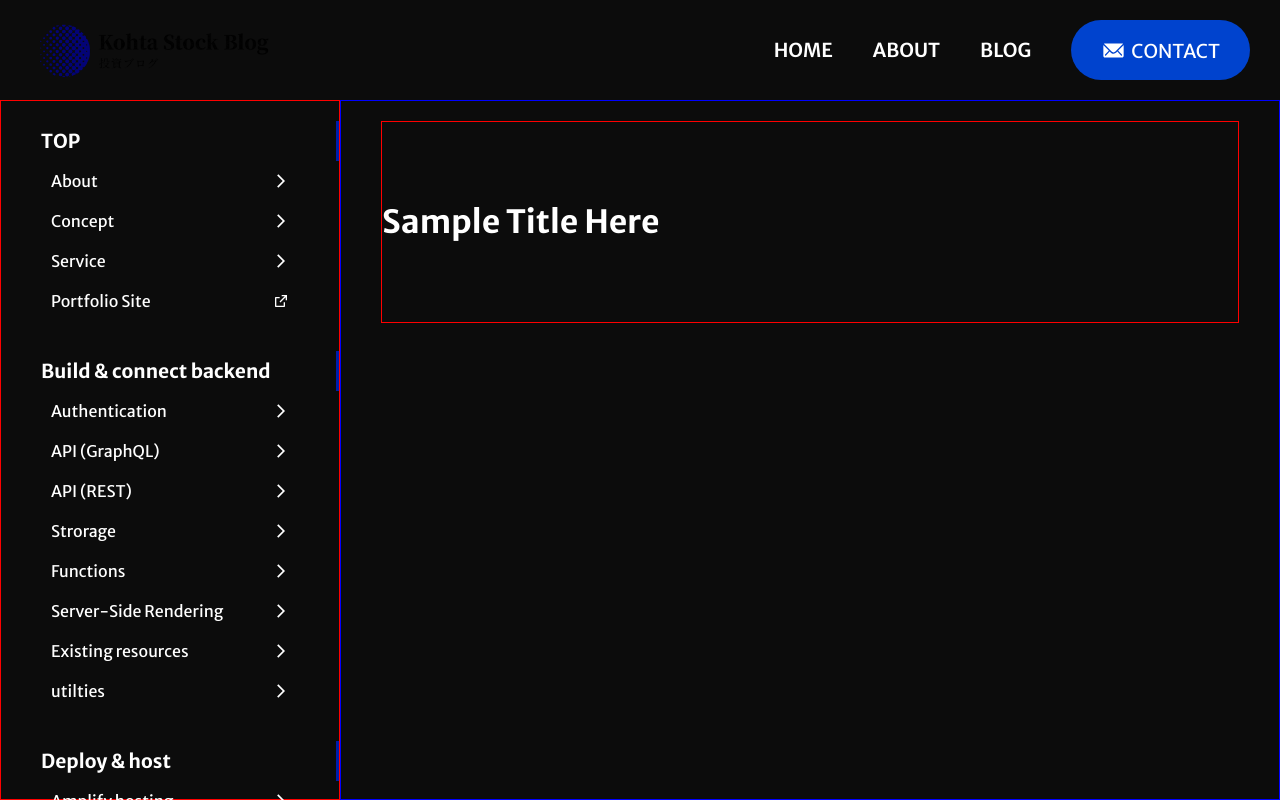
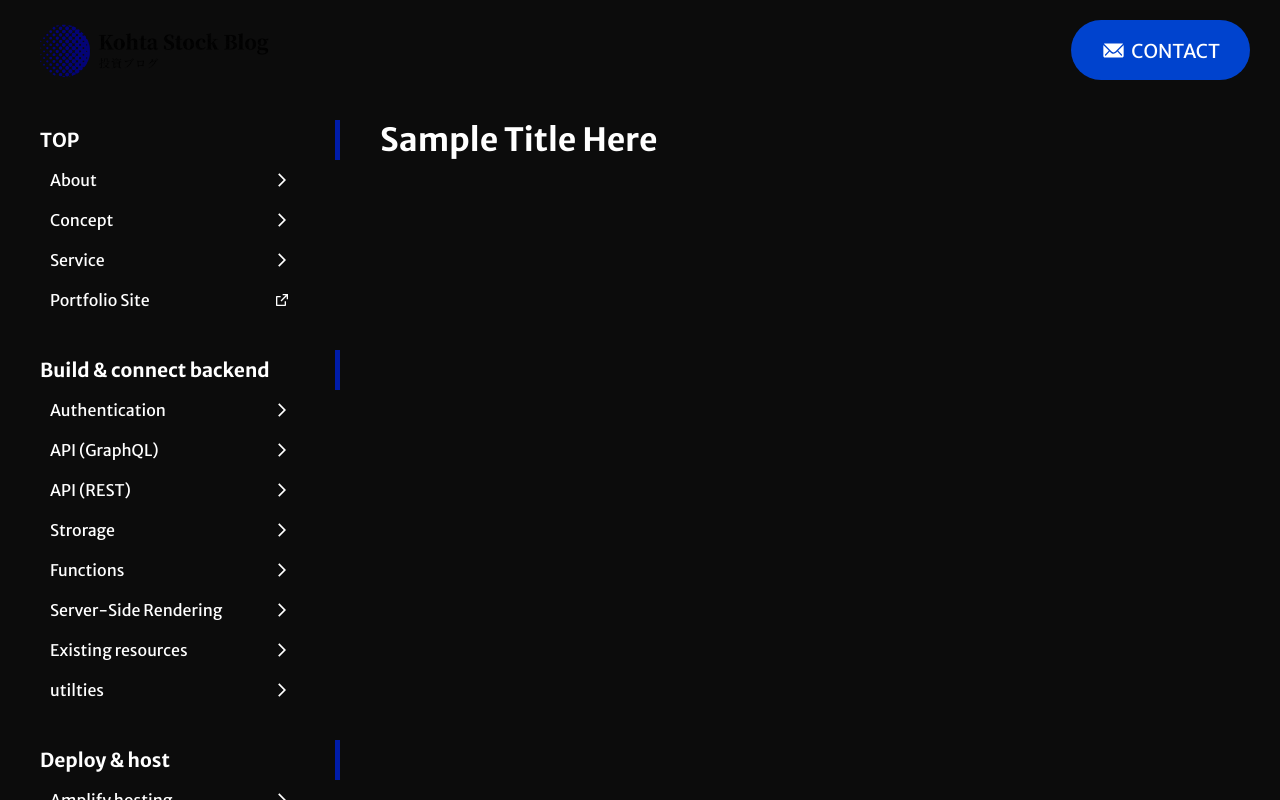
Before and after one commit to kohta9521/Stock_Blog_kohta_2025, a Next.js app: page / in a window 1280 px wide. Built offline with nearby package versions, Linux system fonts and the light colour scheme.

Commit message:
add new home layouts

```diff
--- a/src/app/page.tsx
+++ b/src/app/page.tsx
@@ -16,9 +16,6 @@ export default function Home() {
   return (
     <div>
       <Header>
-        <ListItem id="home" text="HOME" href="/" />
-        <ListItem id="about" text="ABOUT" href="/" />
-        <ListItem id="blog" text="BLOG" href="/" />
         <ListBlockItem id="contact" text="CONTACT" href="/" />
       </Header>
       <DefaultFlexLayout
--- a/src/components/organisms/styles/Hero.module.scss
+++ b/src/components/organisms/styles/Hero.module.scss
@@ -1,7 +1,7 @@
 .hero {
   width: 100%;
   height: auto;
-  padding: 80px 0px;
+  padding: 30px 0px 80px 0pxs;
   .container {
     width: 1000%;
     max-width: 1280px;
--- a/src/components/organisms/styles/Main.module.scss
+++ b/src/components/organisms/styles/Main.module.scss
@@ -3,7 +3,6 @@
   padding: 20px 40px;
   .container {
     width: 100%;
-    border: 1px solid red;
   }
 }
 
--- a/src/components/templates/styles/DefaultFlexLayout.module.scss
+++ b/src/components/templates/styles/DefaultFlexLayout.module.scss
@@ -4,11 +4,9 @@
   display: flex;
   .left {
     width: 340px;
-    border: 1px solid red;
   }
   .right {
     width: calc(100% - 340px);
-    border: 1px solid blue;
   }
 }
 
```
